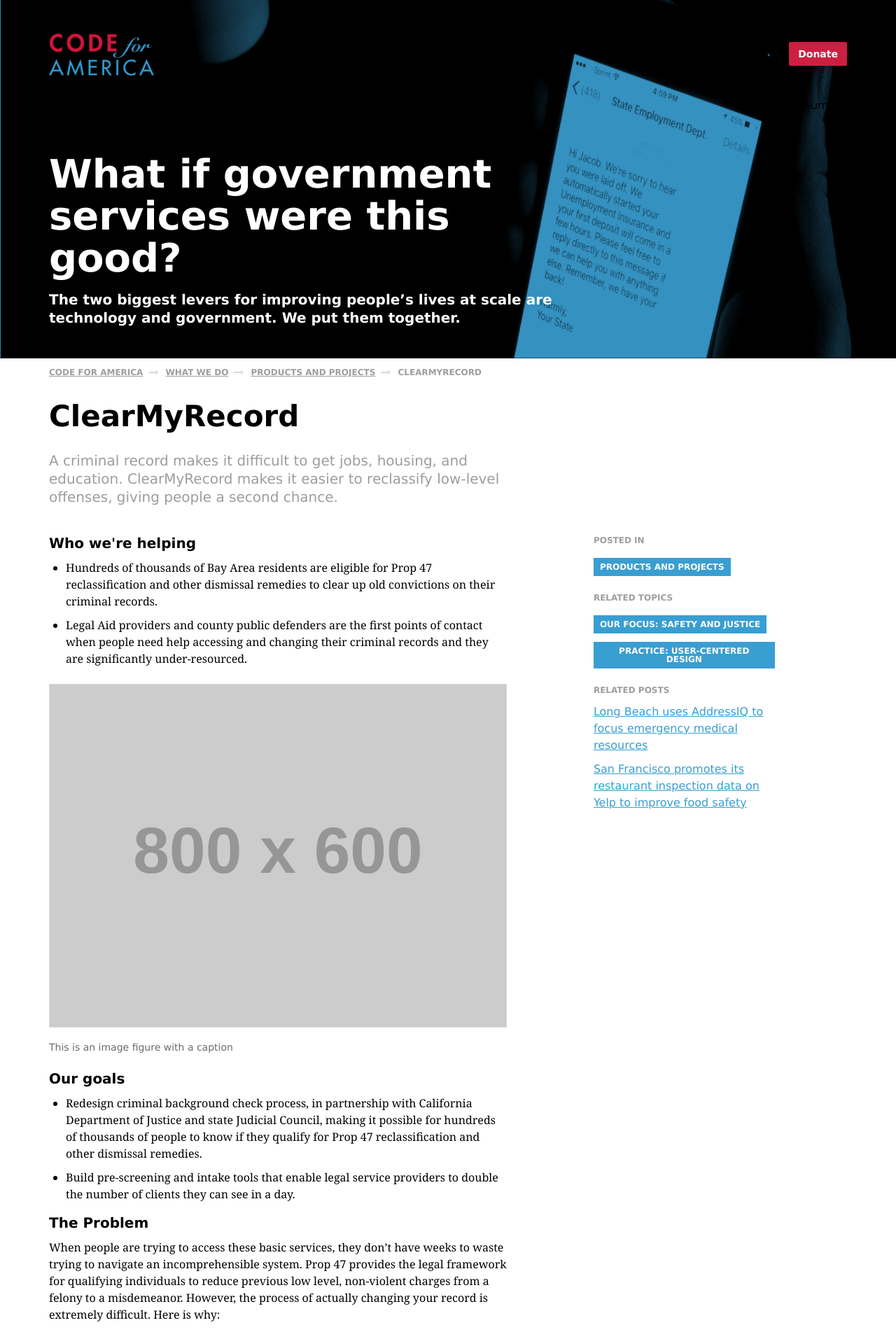
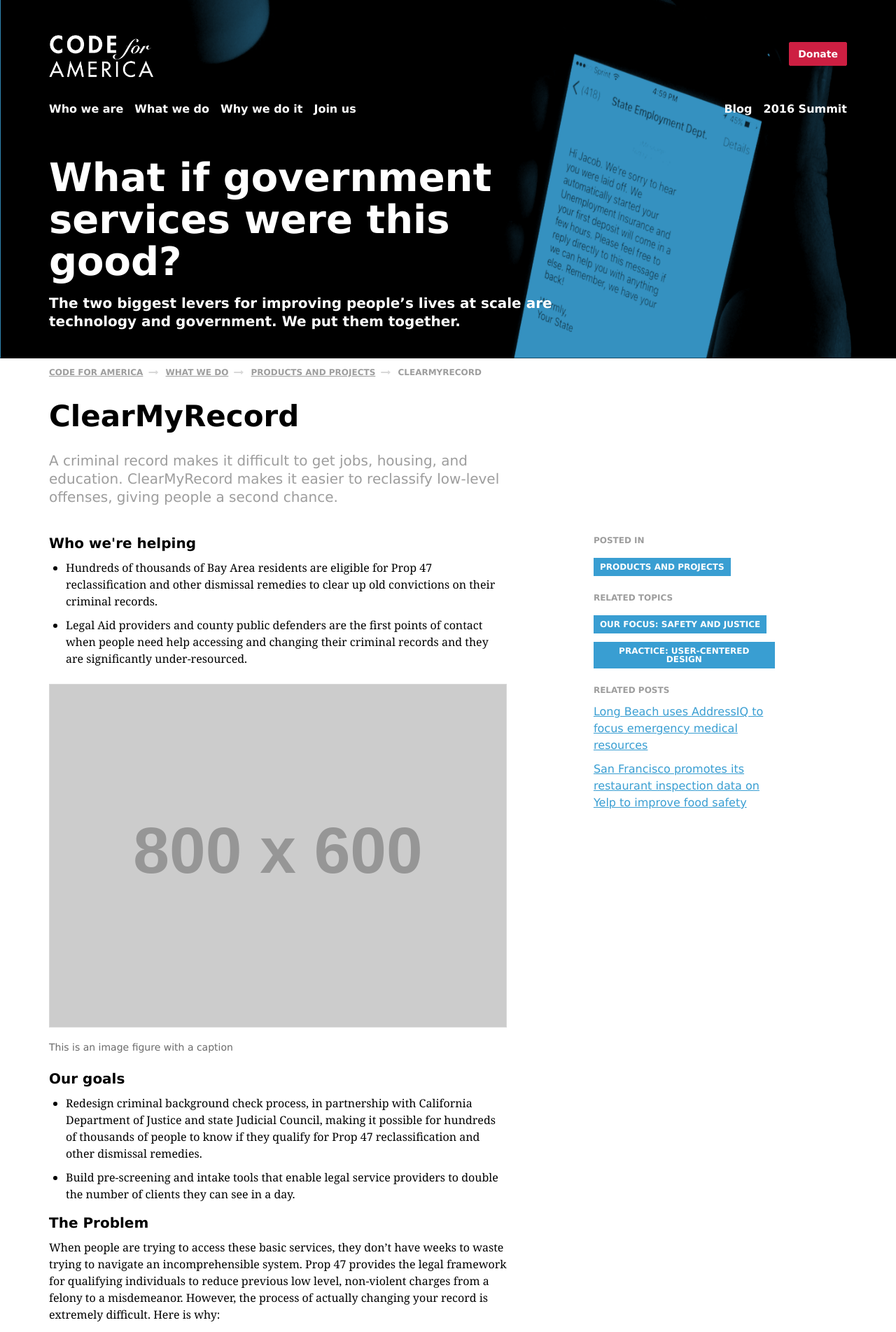
Before and after one commit to codeforamerica/style-guide, a Jekyll site: the page built from _templates/home.html, in a window 1280 px wide. Shown: the top 1903 px of the page at 70% size. Built offline with Jekyll 4.4.1, drawn with Linux system fonts in a browser that asks for light colours; nearby versions of some CDN libraries.

Commit message:
Modify the global header menus to reverse

```diff
--- a/_sass/organisms/_global-header.scss
+++ b/_sass/organisms/_global-header.scss
@@ -108,3 +108,15 @@
   }
 
 }
+
+// For use on reverse backgrounds
+.reverse-global-header {
+  .global-header-menu .menu-item {
+    color: white;
+    font-weight: 600;
+  }
+  .global-header-menu .active-menu-item {
+    color: $color-light-red;
+    font-weight: 600;
+  }
+}
--- a/_templates/home.html
+++ b/_templates/home.html
@@ -35,7 +35,7 @@
         <div class="width-one-whole">
           <div class="align-left">
             <div class="global-header-logo">
-              <a href="/"><img class="header-icon" src="/media/images/cfa-logo-color.png" alt="Code for America Logo" /></a>
+              <a href="/"><img class="header-icon" src="/media/images/cfa-logo-white.png" alt="Code for America Logo" /></a>
             </div>
           </div>
           <div class="button-menu global-header-buttons align-right" role="navigation">
```
